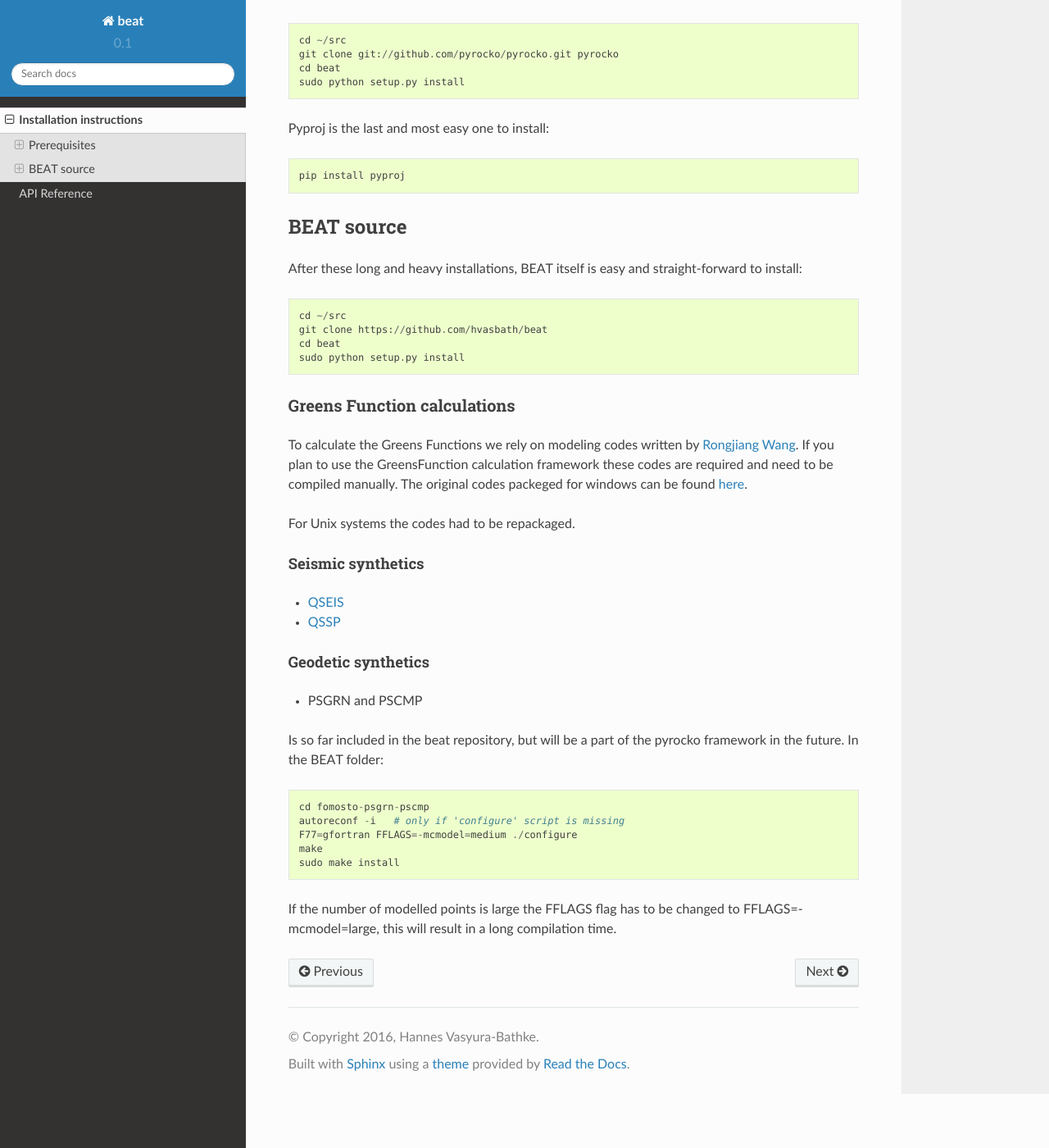
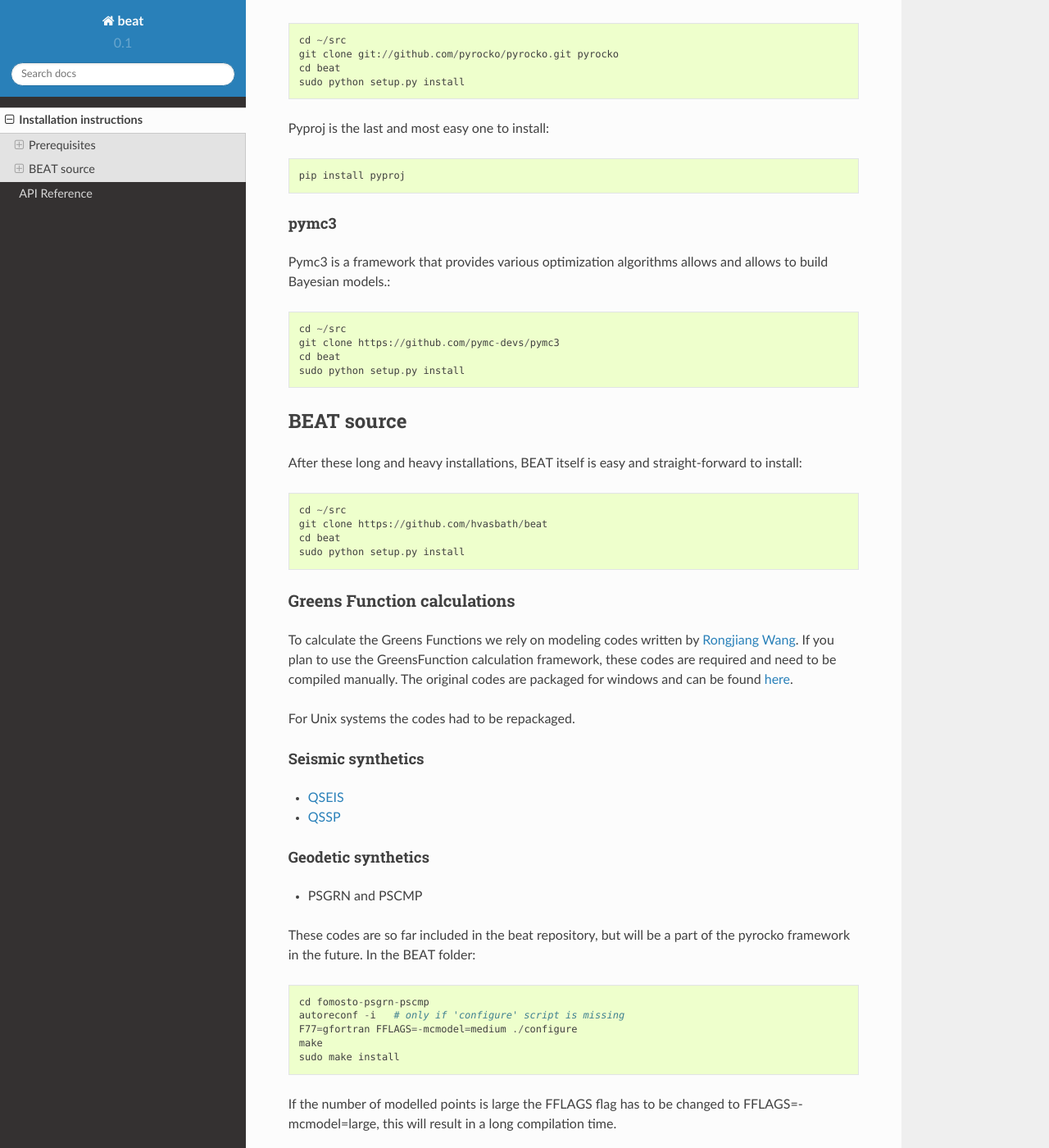
Before and after one commit to hvasbath/beat, a Sphinx documentation site: the page built from docs/installation.rst, in a window 1280 px wide and 1400 px high, scrolled down 5083 px. Shown: the whole window at 82% size. Built offline with Sphinx 7.4.7 and the Read the Docs theme 2.0.0, drawn with Linux system fonts in a browser that asks for light colours; some of the changed text lies outside the part shown.

Commit message:
small typos

```diff
--- a/docs/installation.rst
+++ b/docs/installation.rst
@@ -220,8 +220,8 @@
 BEAT relies on 2 main libraries. Detailed installation instructions for each
 can be found on the respective websites::
 
- * `pyrocko <http://pyrocko.org/>`__
- * `pymc3 <https://github.com/pymc-devs/pymc3>`__
+`pyrocko <http://pyrocko.org/>`__
+`pymc3 <https://github.com/pymc-devs/pymc3>`__
 
 Pyrocko
 """""""
@@ -236,6 +236,16 @@
 Pyproj is the last and most easy one to install::
 
     pip install pyproj
+
+pymc3
+"""""
+Pymc3 is a framework that provides various optimization algorithms allows and
+allows to build Bayesian models.::
+
+    cd ~/src
+    git clone https://github.com/pymc-devs/pymc3
+    cd beat
+    sudo python setup.py install
 
 
 BEAT source
@@ -253,9 +263,9 @@
 
 To calculate the Greens Functions we rely on modeling codes written by
 `Rongjiang Wang <http://www.gfz-potsdam.de/en/section/physics-of-earthquakes-and-volcanoes/staff/profil/rongjiang-wang/>`__.
-If you plan to use the GreensFunction calculation framework
+If you plan to use the GreensFunction calculation framework,
 these codes are required and need to be compiled manually.
-The original codes packeged for windows can be found
+The original codes are packaged for windows and can be found
 `here <http://www.gfz-potsdam.de/en/section/physics-of-earthquakes-and-volcanoes/data-products-services/downloads-software/>`__.
 
 For Unix systems the codes had to be repackaged.
@@ -269,7 +279,7 @@
 """""""""""""""""""
 * PSGRN and PSCMP
 
-Is so far included in the beat repository, but will be a part of the pyrocko framework in the future.
+These codes are so far included in the beat repository, but will be a part of the pyrocko framework in the future.
 In the BEAT folder::
 
     cd fomosto-psgrn-pscmp
```
